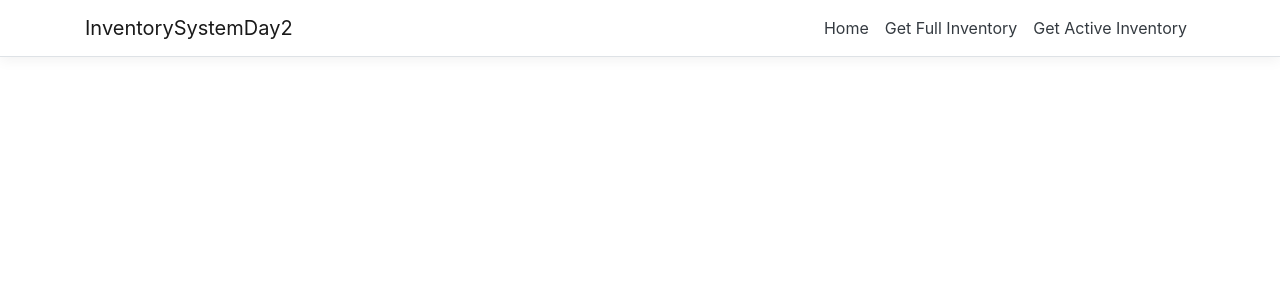
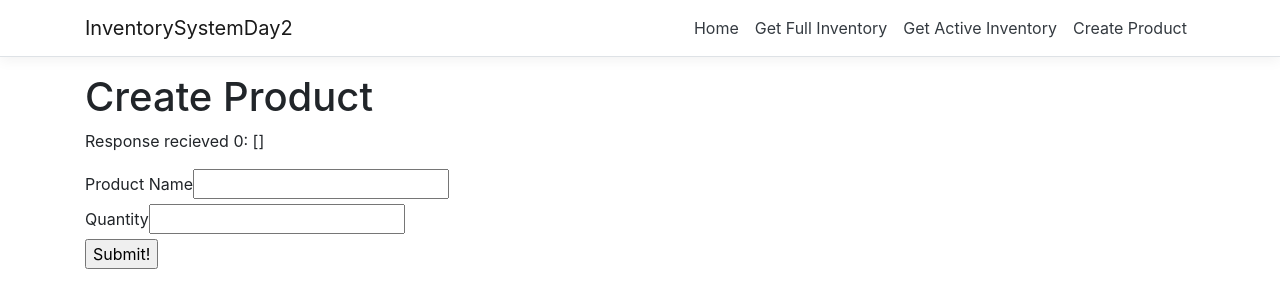
Before and after one commit to Atinder-Pal/dotnet-core-assignment---inventory-system, a React (Create React App) app in the folder ClientApp/: page /create-product in a window 1280 px wide. Shown: the top 308 px of the page. Built offline with nearby package versions, Linux system fonts and the light colour scheme.

Commit message:
Create CreateProduct Component;Link it to App

```diff
--- a/ClientApp/src/App.js
+++ b/ClientApp/src/App.js
@@ -4,6 +4,7 @@ import { Layout } from './components/Layout';
 import { Home } from './components/Home';
 import { GetFullInventory } from './components/GetFullInventory';
 import { GetActiveInventory } from './components/GetActiveInventory';
+import { CreateProduct } from './components/CreateProduct';
 import './custom.css'
 
 export default class App extends Component {
@@ -15,6 +16,7 @@ export default class App extends Component {
         <Route exact path='/' component={Home} />
         <Route path='/get-inventory' component={GetFullInventory} />
         <Route path='/get-active-inventory' component={GetActiveInventory} />
+            <Route path='/create-product' component={CreateProduct} />
       </Layout>
     );
   }
--- /dev/null
+++ b/ClientApp/src/components/CreateProduct.js
@@ -0,0 +1,77 @@
+import React, { useState } from 'react';
+import axios from 'axios';
+
+function CreateProduct(props) {
+    //const [currentCount, setCurrentCount] = useState(0);
+    const displayName = props.name;
+    // Used to receive the response.
+    const [statusCode, setStatusCode] = useState(0);
+    const [response, setResponse] = useState([]);
+    // Used to store the field values.
+    const [quantity, setQuantity] = useState("");
+    const [name, setName] = useState("");
+    // Used to determine whether we are awaiting a response.
+    const [waiting, setWaiting] = useState(false);
+
+    function handleFieldChange(event) {
+        switch (event.target.id) {
+            case "quantity":
+                setQuantity(event.target.value);
+                break;
+            case "name":
+                setName(event.target.value);
+                break;
+        }
+    }
+
+    function handleSubmit(event) {
+        event.preventDefault();
+        setWaiting(true);
+
+        axios(
+            {
+                // Specify the method to use (post/get/put/patch/delete).
+                method: 'post',
+                // Specify the URL to send to.
+                url: 'Inventory/Create',
+                // Specify the query parameters (the stuff we used in postman).
+                params: {
+                    name: name,
+                    quantity: quantity
+                }
+            }
+            // .then() means that once the response is received, do something with it.
+        ).then((res) => {
+            // In this case, set our state to reflect what we got.
+            setWaiting(false);
+            setResponse(res.data);
+            setStatusCode(res.status);
+        }
+            // .catch() runs rather than .then() if the initial method throws an exception, in which case we can pull the error code and message from the API error response.
+        ).catch((err) => {
+            setWaiting(false);
+            setResponse(err.response.data);
+            setStatusCode(err.response.status);
+        });
+    }
+
+    return (
+        <div>
+            <h1>Create Product</h1>
+
+            <p>{waiting ? "Awaiting response..." : `Response recieved ${statusCode}: ${JSON.stringify(response)}`}</p>
+
+            <form onSubmit={handleSubmit}>
+                <label htmlFor="name">Product Name</label>
+                <input id="name" name ="name" type="text" onChange={handleFieldChange} />
+                <br />
+                <label htmlFor="quantity">Quantity</label>
+                <input id="quantity" name="quantity" type="text" onChange={handleFieldChange} />
+                <br />
+                <input type="submit" value="Submit!" />
+            </form>
+        </div>
+    );
+}
+
+export { CreateProduct };
--- a/ClientApp/src/components/NavMenu.js
+++ b/ClientApp/src/components/NavMenu.js
@@ -39,6 +39,9 @@ export class NavMenu extends Component {
                 <NavItem>
                     <NavLink tag={Link} className="text-dark" to="/get-active-inventory">Get Active Inventory</NavLink>
                 </NavItem>
+                <NavItem>
+                                <NavLink tag={Link} className="text-dark" to="/create-product">Create Product</NavLink>
+                </NavItem>
               </ul>
             </Collapse>
           </Container>
```
